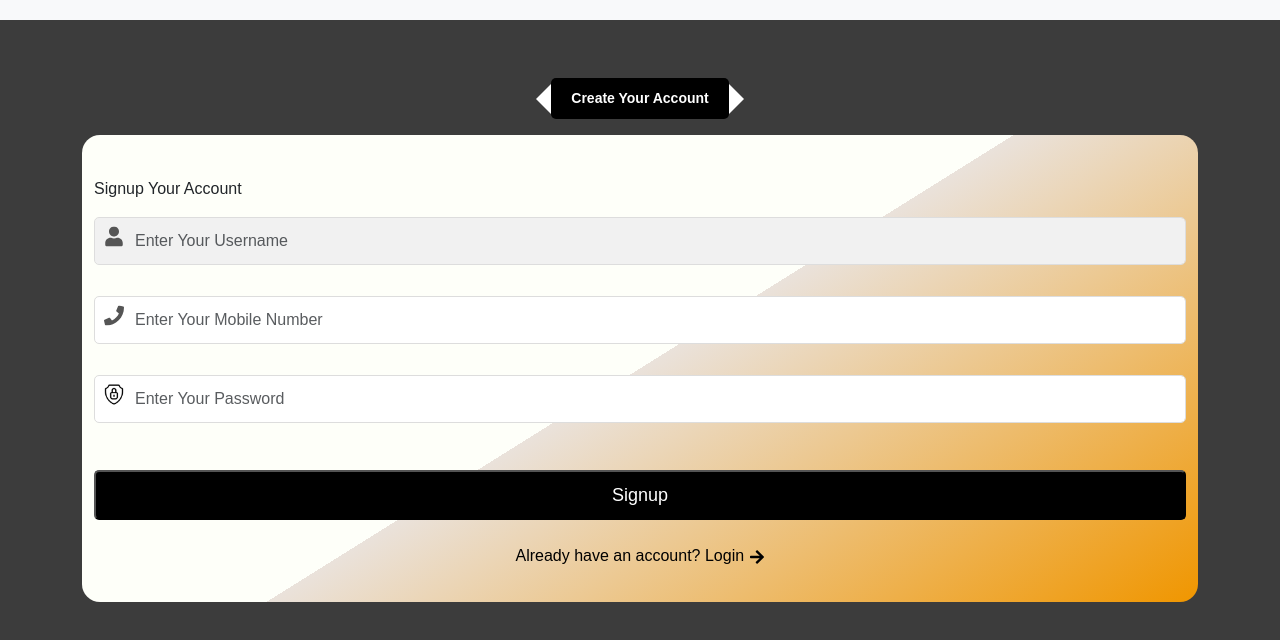
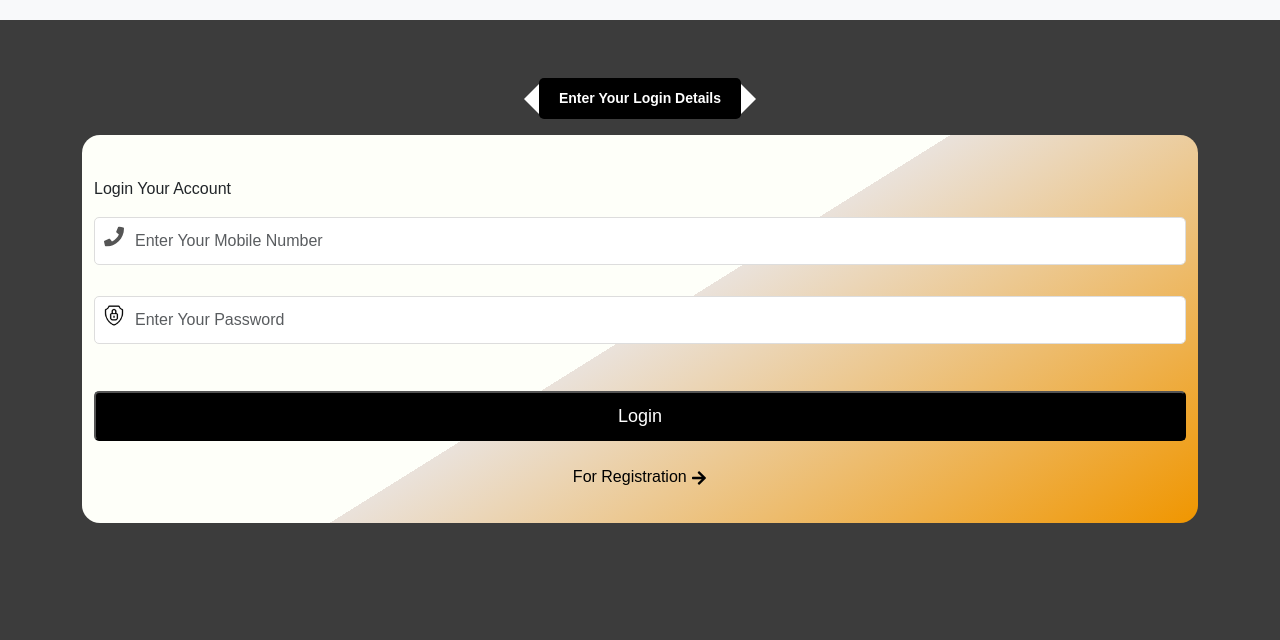
Before and after one commit to RavindraSanap12/online-game, a React (Vite) app: page /signup in a window 1280 px wide. Shown: the top 640 px of the page. Built offline with nearby package versions, Linux system fonts and the light colour scheme; a small style sheet from the web is missing.

Commit message:
first commit

```diff
--- a/src/App.jsx
+++ b/src/App.jsx
@@ -50,9 +50,13 @@ function App() {
   }
   return (
     <BrowserRouter>
-      <Routes>
-        <Route path="/*" element={<Layout />} />
-      </Routes>
+      {!isLoggedIn ? (
+        <LoginPageUser onLogin={handleLogin} />
+      ) : (
+        <Routes>
+          <Route path="/*" element={<Layout />} />
+        </Routes>
+      )}
     </BrowserRouter>
   );
 }
--- a/src/components/api.jsx
+++ b/src/components/api.jsx
@@ -1,4 +1,4 @@
-export const API_BASE_URL = "http://localhost:8080/api";
-export const API_BASE_URL2 = "http://localhost:8080/api/app";
-// export const API_BASE_URL2 = "http://145.223.18.88:8080/api/app";
-// export const API_BASE_URL = "http://145.223.18.88:8080/api";
+// export const API_BASE_URL = "http://localhost:8080/api";
+// export const API_BASE_URL2 = "http://localhost:8080/api/app";
+export const API_BASE_URL2 = "http://145.223.18.88:8080/api/app";
+export const API_BASE_URL = "http://145.223.18.88:8080/api";
--- a/src/header/Layout.jsx
+++ b/src/header/Layout.jsx
@@ -210,8 +210,8 @@ function Layout() {
         <Route path="/addfunds" element={<AddFunds />} />
         <Route path="/history" element={<HistoryPage />} />
         <Route path="/game/dmmotor" element={<DMMotor />} />
+        <Route path="/" element={<LoginPageUser />} />
         <Route path="/signup" element={<SignupPage />} />
-        <Route path="/" element={<LoginPageUser />} />
         <Route path="/game" element={<GamePage />} />
         <Route path="/withdraw" element={<WithdrawalForm />} />
         <Route path="/statement" element={<AccountStatement />} />
```
